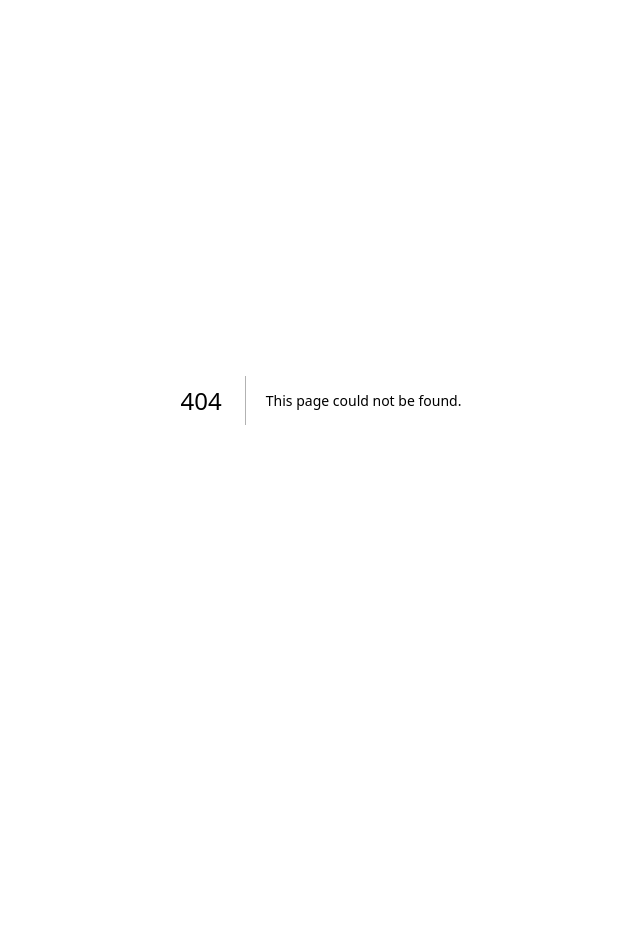
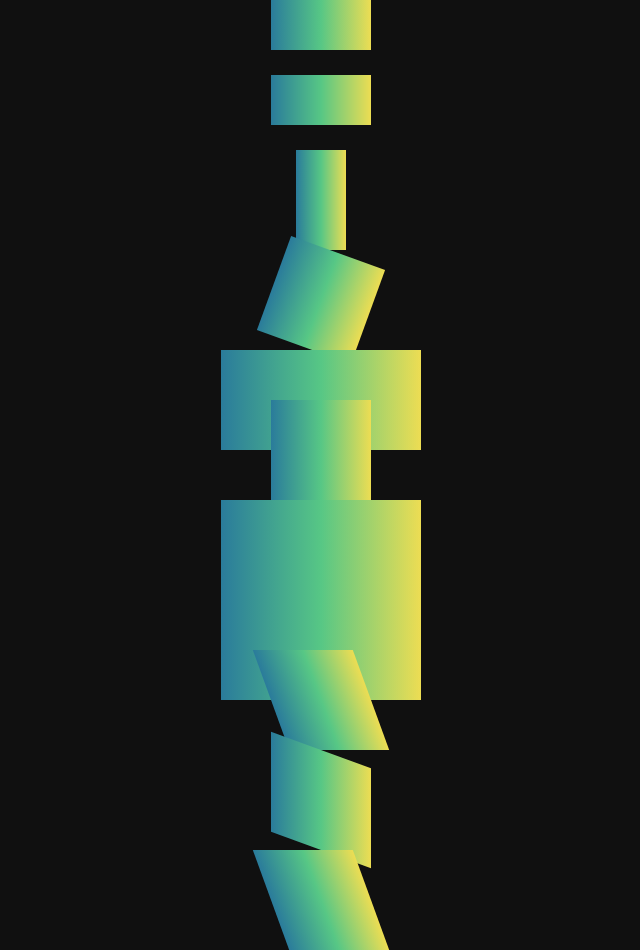
Before and after one commit to khushal-mali/nextjs-animation-motion.dev, a Next.js app: page /01-Transformations in a window 1280 px wide. Before the commit this address had no page. Shown: the whole page, without its empty margins (319-959 px from the left). Before the commit the page ends 800 px from the top, so only its background shows below. Built offline with nearby package versions, Linux system fonts and the light colour scheme.

Commit message:
transformation

```diff
--- /dev/null
+++ b/src/app/01-Transformations/page.tsx
@@ -0,0 +1,26 @@
+import * as motion from "motion/react-client";
+
+const Home = () => {
+  return (
+    <div>
+      <motion.div className="box" animate={{ x: 200 }} />
+
+      <motion.div className="box" animate={{ y: 0 }} />
+
+      <motion.div className="box" animate={{ rotateX: 60 }} />
+      <motion.div className="box" animate={{ rotateY: 60 }} />
+
+      <motion.div className="box" animate={{ rotate: 20 }} />
+
+      <motion.div className="box" animate={{ scaleX: 2 }} />
+      <motion.div className="box" animate={{ scaleY: 2 }} />
+      <motion.div className="box" animate={{ scale: 2 }} />
+
+      <motion.div className="box" animate={{ skewX: 20 }} />
+      <motion.div className="box" animate={{ skewY: 20 }} />
+      <motion.div className="box" animate={{ skew: 20 }} />
+    </div>
+  );
+};
+
+export default Home;
```
